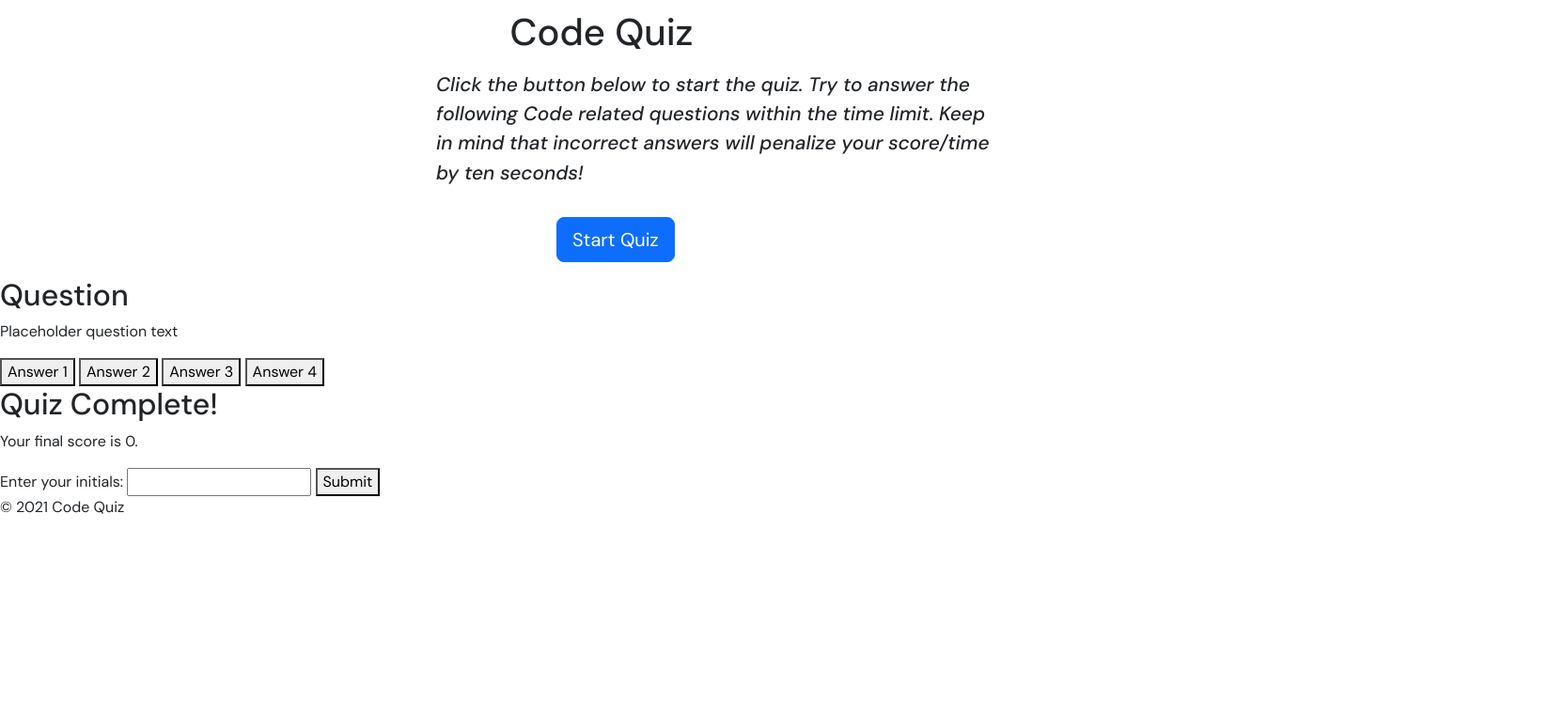
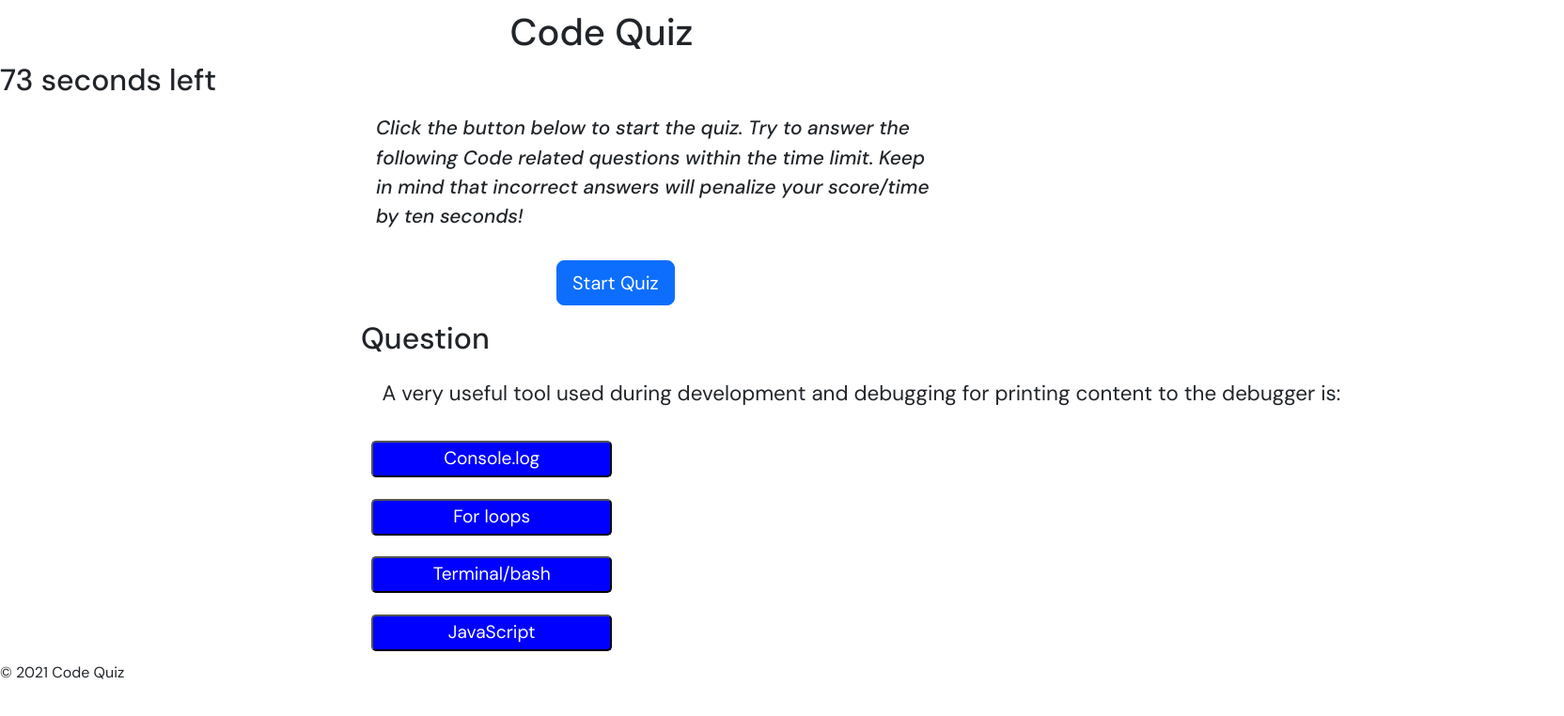
Before and after one commit to anayoifediora/Quiz, a plain HTML site: page index.html in a window 1280 px wide. Both pictures are taken after a click on the button "Start Quiz". Shown: the whole page at 94% size, 1664 px wide, since content can reach past the window. Drawn offline with nearby package versions, Linux system fonts and the light colour scheme.

Commit message:
questions display

```diff
--- a/index.html
+++ b/index.html
@@ -12,6 +12,7 @@
     <body>
         <header>
             <h1>Code Quiz</h1>
+            <h2 class="timer" ></h2>
         </header>
         <main>
             <section id="start">
@@ -24,13 +25,13 @@
             </section>
             <section id="quiz" class="hidden">
                 <h2>Question</h2>
-                <p id="question">Placeholder question text</p>
-                <form id="answers">
-                    <button class="answer">Answer 1</button>
-                    <button class="answer">Answer 2</button>
-                    <button class="answer">Answer 3</button>
-                    <button class="answer">Answer 4</button>
-                </form>
+                <p class="questions" id="question"></p>
+                <div class="answers-form" id="answers">
+                    <button class="answer"></button>
+                    <button class="answer"></button>
+                    <button class="answer"></button>
+                    <button class="answer"></button>
+                </div>
             </section>
             <section id="end" class="hidden">
                 <h2>Quiz Complete!</h2>
--- a/script.js
+++ b/script.js
@@ -0,0 +1,61 @@
+let startBtn = document.querySelector('#start-btn');
+let timerEl = document.querySelector('.timer');
+let questionEl = document.querySelector('.questions');
+let answerForm = document.querySelector('answers-form');
+let answerBtns = document.querySelectorAll('.answer');
+let questionSection = document.querySelector('.hidden');
+
+let timeLeft = 75;
+let quizQuestions = [ {
+
+    question: "Commonly used data types do not include:",
+    options: ["Strings", "Boolean", "Alert", "Numbers"]
+  },
+  {
+    question: "The condition in an if/else statement is enclosed within __________",
+    options: ["Quotes", "Parentheses", "Curly brackets", "Square Brackets"]
+  },
+
+   {
+    question: "Arrays in JavaScript can be used to store",
+    options: ["Numbers and Strings", "Other arrays", "Boolean", "All of the above"],
+  },
+
+   {
+    question: "String values must be enclosed within ____________ when being assigned to variables",
+    options: ["Commas", "Curly brackets", "Quotes", "Parentheses"],
+  },
+
+   {
+    question: "A very useful tool used during development and debugging for printing content to the debugger is:",
+    options: ["Console.log", "For loops", "Terminal/bash", "JavaScript"]
+
+  },
+  ];
+
+const setTime = () => {
+    let timeInterval = setInterval(() => {
+        timeLeft--;
+        timerEl.textContent = `${timeLeft} seconds left`;
+
+        if (timeLeft === 0) {
+            clearInterval(timeInterval);
+        }
+    }, 1000);
+}
+
+
+startBtn.addEventListener('click', () => {
+    setTime();
+    renderQuestion();
+})
+
+const renderQuestion = () => {
+    questionSection.setAttribute('style', 'display: inline;');
+    questionEl.textContent = quizQuestions[4].question;
+    for (let i = 0; i < answerBtns.length; i++) {
+        for (let i = 0; i < quizQuestions[4].options.length; i++) {
+        answerBtns[i].innerHTML = quizQuestions[4].options[i];
+        }
+    }
+}
--- a/style.css
+++ b/style.css
@@ -17,7 +17,7 @@ h1 {
     font-style: italic;
     margin: 1rem;
     position:relative;
-    left: 35%;
+    left: 30%;
     width:600px;
 }
 .btn {
@@ -31,3 +31,30 @@ h1 {
     position:relative;
     left: 45%;
 }
+
+.hidden {
+    display: none;
+    position:relative;
+    left:30%;
+    width:600px;
+}
+.answers-form {
+    display: flex;
+    flex-direction: column;
+}
+.answer {
+    margin: 0.7rem;
+    padding: 0.2rem;
+    border-radius: 5px;
+    cursor: pointer;
+    background-color: blue;
+    color: white;
+    font-size: 1.2rem;
+    width:20%;
+}
+.questions {
+    margin: 1rem;
+    padding: 0.4rem;
+    border-radius: 5px;
+    font-size: 1.4rem;
+}
```
